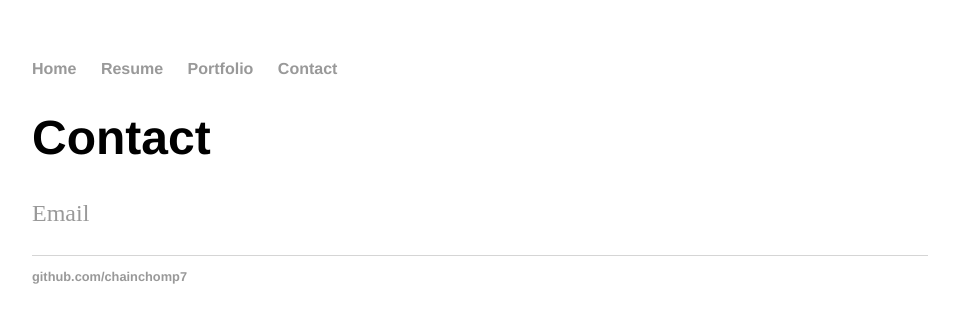
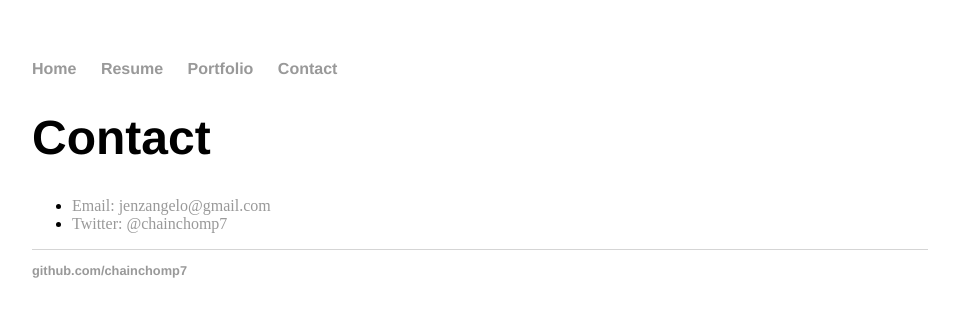
Before and after one commit to jdawgeus/jdawgeus.github.io, a Jekyll site: the page built from contact.html, in a window 1280 px wide. Shown: the top 323 px of the page, without its empty margins (160-1119 px from the left). Built offline with Jekyll 4.4.1, drawn with Linux system fonts in a browser that asks for light colours.

Commit message:
Update contact.html

```diff
--- a/contact.html
+++ b/contact.html
@@ -4,5 +4,8 @@ title: Contact
 ---
 <div class="blurb">
 	<h1>Contact</h1>
-	<p><a href="mailto:jenzangelo@gmail.com">Email</p>
+	<ul class="contacts">
+		<li><a href="mailto:jenzangelo@gmail.com">Email: jenzangelo@gmail.com</a></li>
+		<li><a href="https://twitter.com/chainchomp7">Twitter: @chainchomp7</a></li>
+	</ul>
 </div><!-- /.blurb -->
```
